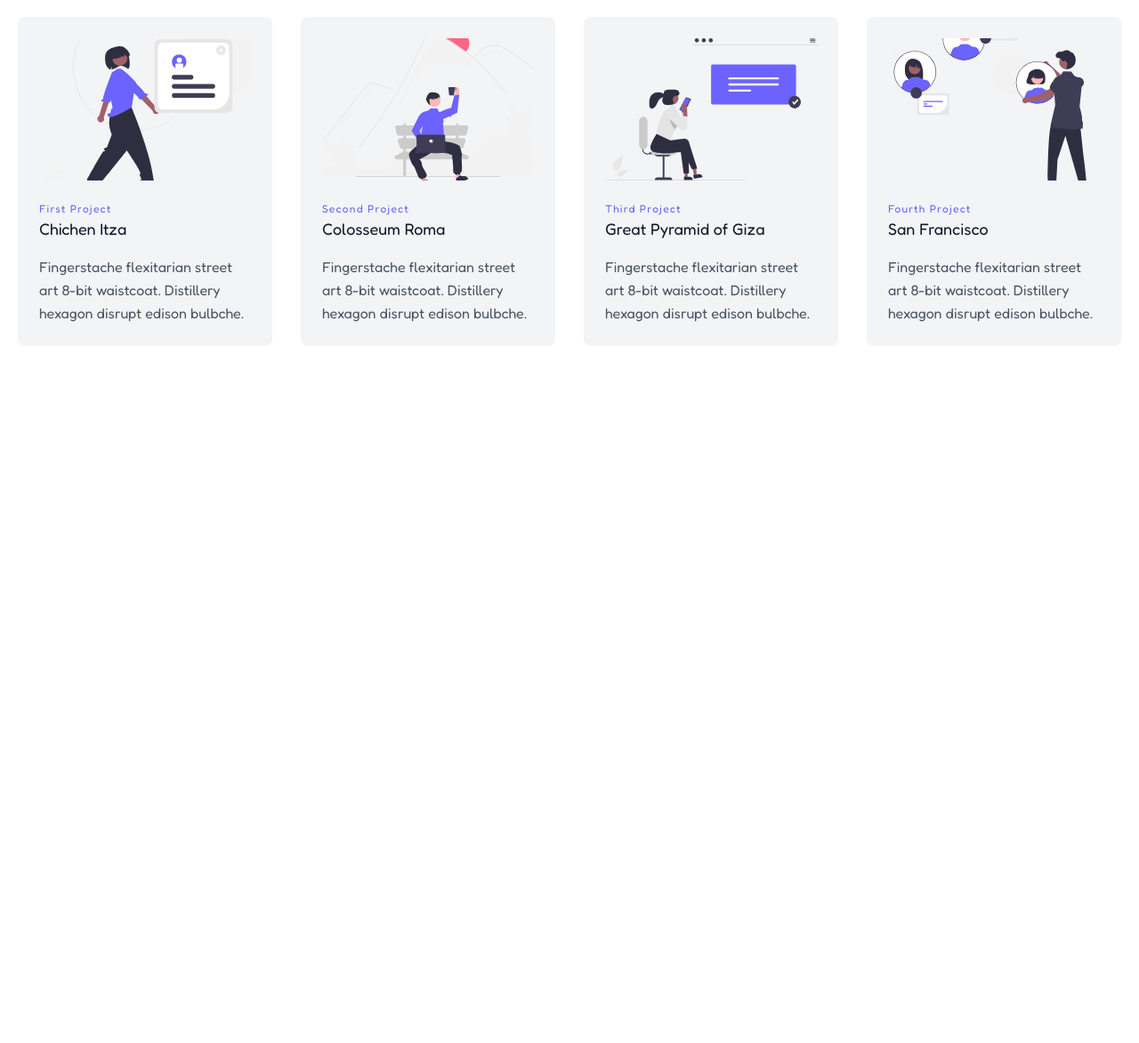
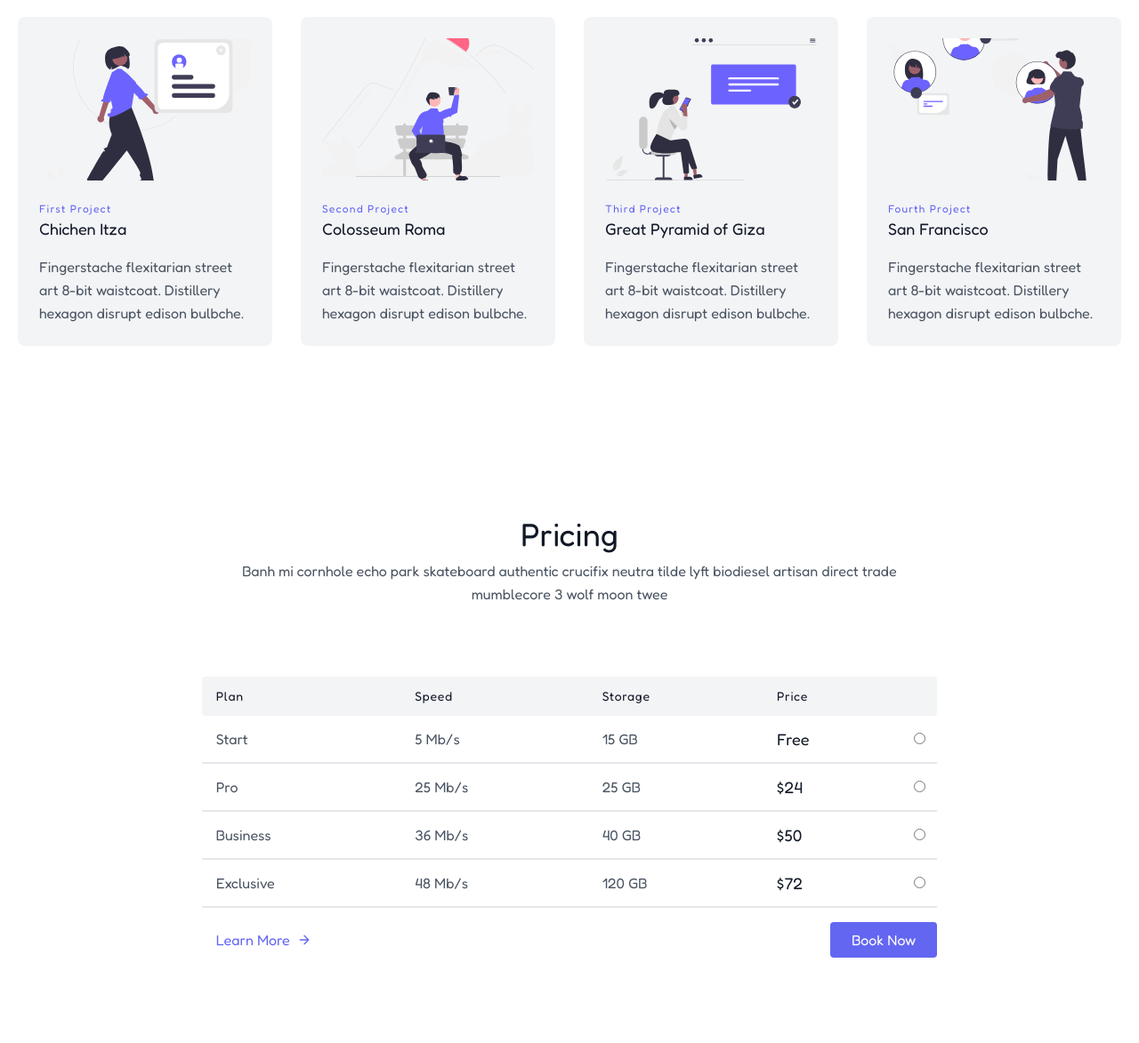
Before and after one commit to sadikhossain69/tailwind-landing-page, a website: page my-app/index.html in a window 1280 px wide. Shown: the part 959-2132 px from the top of the page at 89% size. Before the commit the page ends 1444 px from the top, so only its background shows below. Drawn offline with Linux system fonts and the light colour scheme.

Commit message:
pricing section added

```diff
--- a/my-app/index.html
+++ b/my-app/index.html
@@ -123,6 +123,76 @@
   </section>
   <!------------------Content Section End------------------->
 
+  <!------------------Pricing Section Start------------------->
+  <section class="text-gray-600 body-font">
+    <div class="container px-5 py-24 mx-auto">
+      <div class="flex flex-col text-center w-full mb-20">
+        <h1 class="sm:text-4xl text-3xl font-medium title-font mb-2 text-gray-900">Pricing</h1>
+        <p class="lg:w-2/3 mx-auto leading-relaxed text-base">Banh mi cornhole echo park skateboard authentic crucifix neutra tilde lyft biodiesel artisan direct trade mumblecore 3 wolf moon twee</p>
+      </div>
+      <div class="lg:w-2/3 w-full mx-auto overflow-auto">
+        <table class="table-auto w-full text-left whitespace-no-wrap">
+          <thead>
+            <tr>
+              <th class="px-4 py-3 title-font tracking-wider font-medium text-gray-900 text-sm bg-gray-100 rounded-tl rounded-bl">Plan</th>
+              <th class="px-4 py-3 title-font tracking-wider font-medium text-gray-900 text-sm bg-gray-100">Speed</th>
+              <th class="px-4 py-3 title-font tracking-wider font-medium text-gray-900 text-sm bg-gray-100">Storage</th>
+              <th class="px-4 py-3 title-font tracking-wider font-medium text-gray-900 text-sm bg-gray-100">Price</th>
+              <th class="w-10 title-font tracking-wider font-medium text-gray-900 text-sm bg-gray-100 rounded-tr rounded-br"></th>
+            </tr>
+          </thead>
+          <tbody>
+            <tr>
+              <td class="px-4 py-3">Start</td>
+              <td class="px-4 py-3">5 Mb/s</td>
+              <td class="px-4 py-3">15 GB</td>
+              <td class="px-4 py-3 text-lg text-gray-900">Free</td>
+              <td class="w-10 text-center">
+                <input name="plan" type="radio">
+              </td>
+            </tr>
+            <tr>
+              <td class="border-t-2 border-gray-200 px-4 py-3">Pro</td>
+              <td class="border-t-2 border-gray-200 px-4 py-3">25 Mb/s</td>
+              <td class="border-t-2 border-gray-200 px-4 py-3">25 GB</td>
+              <td class="border-t-2 border-gray-200 px-4 py-3 text-lg text-gray-900">$24</td>
+              <td class="border-t-2 border-gray-200 w-10 text-center">
+                <input name="plan" type="radio">
+              </td>
+            </tr>
+            <tr>
+              <td class="border-t-2 border-gray-200 px-4 py-3">Business</td>
+              <td class="border-t-2 border-gray-200 px-4 py-3">36 Mb/s</td>
+              <td class="border-t-2 border-gray-200 px-4 py-3">40 GB</td>
+              <td class="border-t-2 border-gray-200 px-4 py-3 text-lg text-gray-900">$50</td>
+              <td class="border-t-2 border-gray-200 w-10 text-center">
+                <input name="plan" type="radio">
+              </td>
+            </tr>
+            <tr>
+              <td class="border-t-2 border-b-2 border-gray-200 px-4 py-3">Exclusive</td>
+              <td class="border-t-2 border-b-2 border-gray-200 px-4 py-3">48 Mb/s</td>
+              <td class="border-t-2 border-b-2 border-gray-200 px-4 py-3">120 GB</td>
+              <td class="border-t-2 border-b-2 border-gray-200 px-4 py-3 text-lg text-gray-900">$72</td>
+              <td class="border-t-2 border-b-2 border-gray-200 w-10 text-center">
+                <input name="plan" type="radio">
+              </td>
+            </tr>
+          </tbody>
+        </table>
+      </div>
+      <div class="flex pl-4 mt-4 lg:w-2/3 w-full mx-auto">
+        <a class="text-indigo-500 inline-flex items-center md:mb-2 lg:mb-0 cursor-pointer">Learn More
+          <svg fill="none" stroke="currentColor" stroke-linecap="round" stroke-linejoin="round" stroke-width="2" class="w-4 h-4 ml-2" viewBox="0 0 24 24">
+            <path d="M5 12h14M12 5l7 7-7 7"></path>
+          </svg>
+        </a>
+        <button class="flex ml-auto text-white bg-indigo-500 border-0 py-2 px-6 focus:outline-none hover:bg-indigo-600 rounded">Book Now</button>
+      </div>
+    </div>
+  </section>
+  <!------------------Pricing Section End------------------->
+
   <!------------------------------Main Section End------------------------->
 </body>
 
```
Also changed, not shown: dist/output.css.
